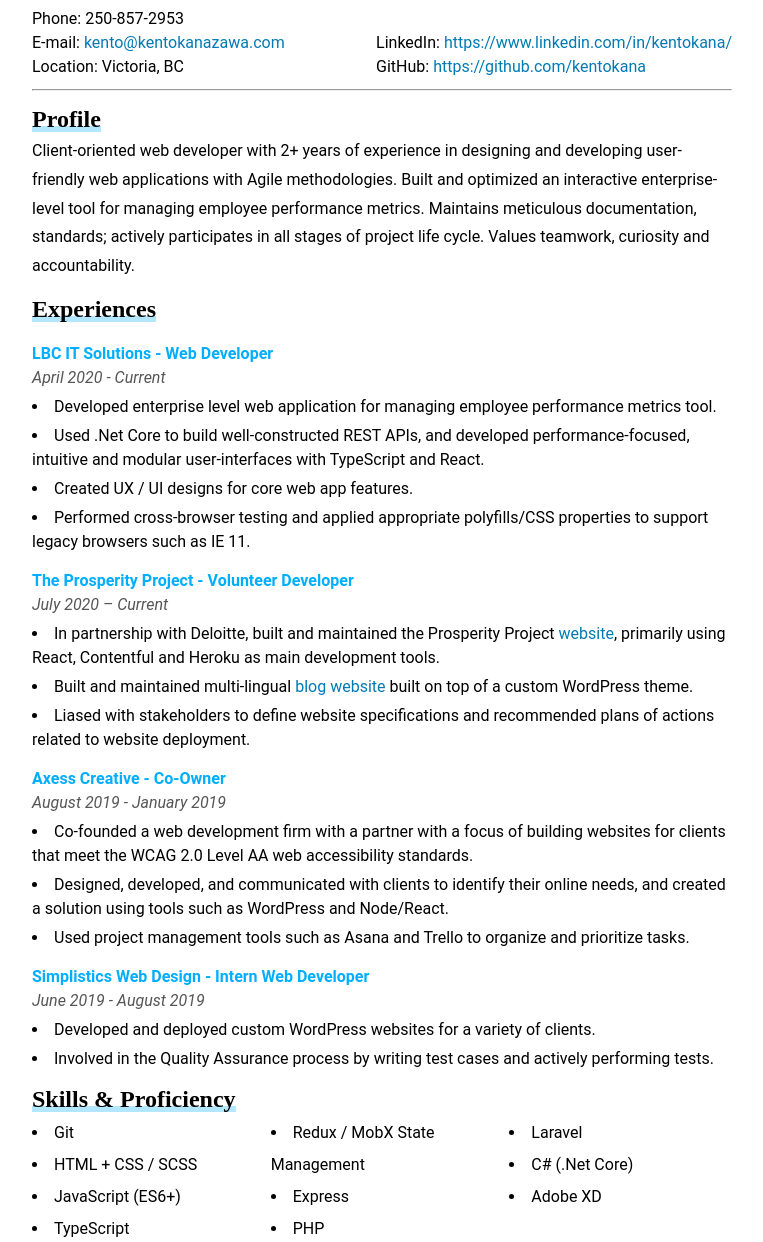
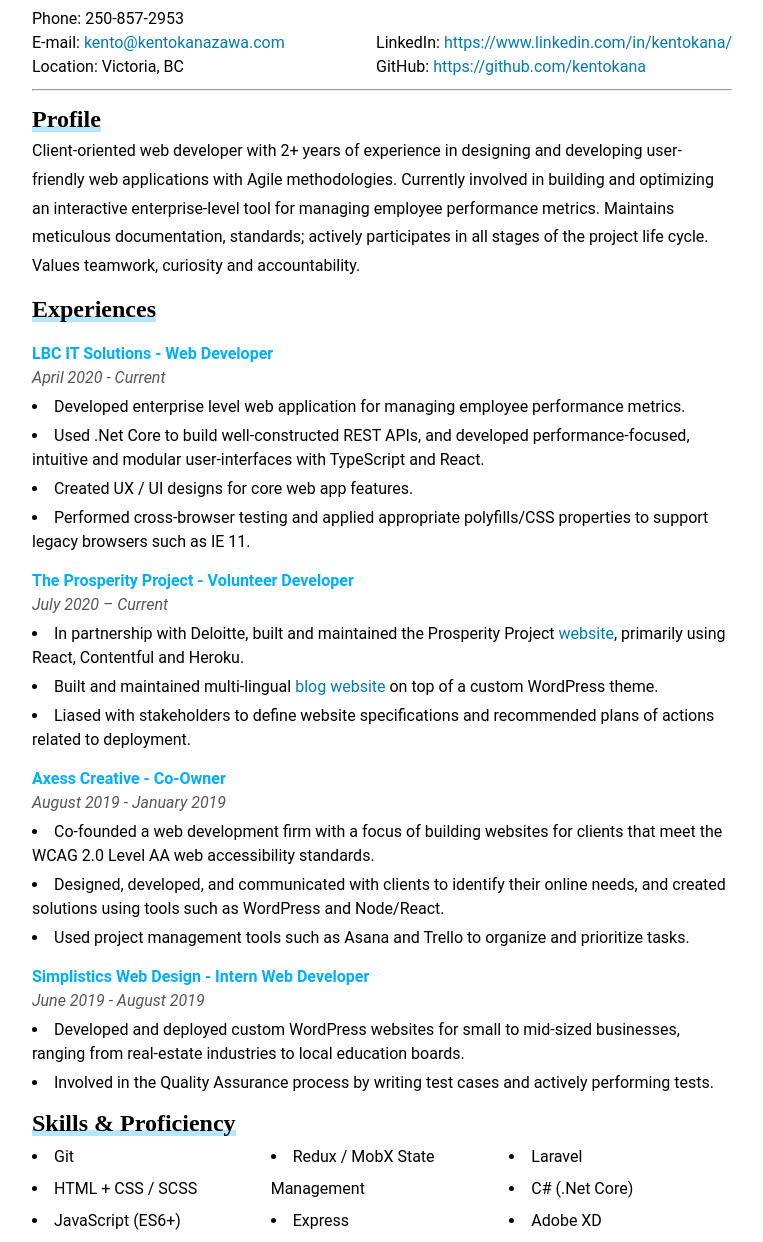
Before and after one commit to KentoKana/kentokana.github.io, a plain HTML site: page index.html in a window 1280 px wide. Shown: the part 49-1291 px from the top of the page, without its empty margins (258-1021 px from the left). Drawn offline with Linux system fonts and the light colour scheme.

Commit message:
Update content.

```diff
--- a/index.html
+++ b/index.html
@@ -57,11 +57,11 @@
             <p>
               Client-oriented web developer with 2+ years of experience in
               designing and developing user-friendly web applications with Agile
-              methodologies. Built and optimized an interactive enterprise-level
-              tool for managing employee performance metrics. Maintains
-              meticulous documentation, standards; actively participates in all
-              stages of project life cycle. Values teamwork, curiosity and
-              accountability.
+              methodologies. Currently involved in building and optimizing an
+              interactive enterprise-level tool for managing employee
+              performance metrics. Maintains meticulous documentation,
+              standards; actively participates in all stages of the project life
+              cycle. Values teamwork, curiosity and accountability.
             </p>
           </div>
         </section>
@@ -77,7 +77,7 @@
             <ul>
               <li>
                 Developed enterprise level web application for managing employee
-                performance metrics tool.
+                performance metrics.
               </li>
               <li>
                 Used .Net Core to build well-constructed REST APIs, and
@@ -106,8 +106,7 @@
                   target="_blank"
                   rel="noopener noreferrer"
                   >website</a
-                >, primarily using React, Contentful and Heroku as main
-                development tools.
+                >, primarily using React, Contentful and Heroku.
               </li>
               <li>
                 Built and maintained multi-lingual
@@ -118,11 +117,11 @@
                   rel="noopener noreferrer"
                   >blog website</a
                 >
-                built on top of a custom WordPress theme.
+                on top of a custom WordPress theme.
               </li>
               <li>
                 Liased with stakeholders to define website specifications and
-                recommended plans of actions related to website deployment.
+                recommended plans of actions related to deployment.
               </li>
             </ul>
           </div>
@@ -131,13 +130,13 @@
             <h4 class="experience__date">August 2019 - January 2019</h4>
             <ul>
               <li>
-                Co-founded a web development firm with a partner with a focus of
-                building websites for clients that meet the WCAG 2.0 Level AA
-                web accessibility standards.
+                Co-founded a web development firm with a focus of building
+                websites for clients that meet the WCAG 2.0 Level AA web
+                accessibility standards.
               </li>
               <li>
                 Designed, developed, and communicated with clients to identify
-                their online needs, and created a solution using tools such as
+                their online needs, and created solutions using tools such as
                 WordPress and Node/React.
               </li>
               <li>
@@ -153,8 +152,9 @@
             <h4 class="experience__date">June 2019 - August 2019</h4>
             <ul>
               <li>
-                Developed and deployed custom WordPress websites for a variety
-                of clients.
+                Developed and deployed custom WordPress websites for small to
+                mid-sized businesses, ranging from real-estate industries to
+                local education boards.
               </li>
               <li>
                 Involved in the Quality Assurance process by writing test cases
```
